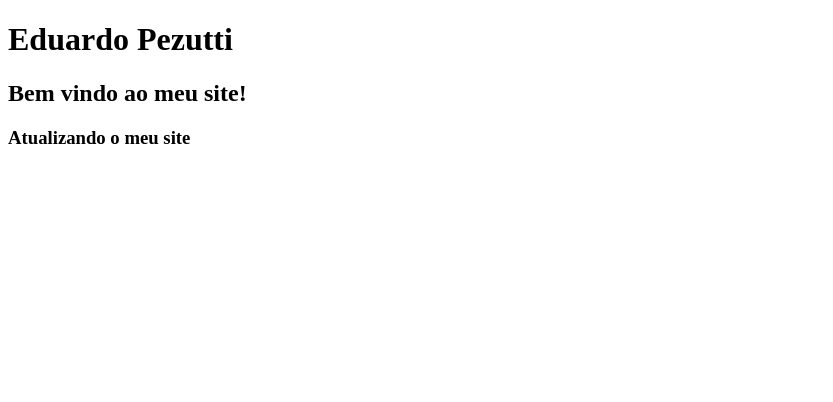
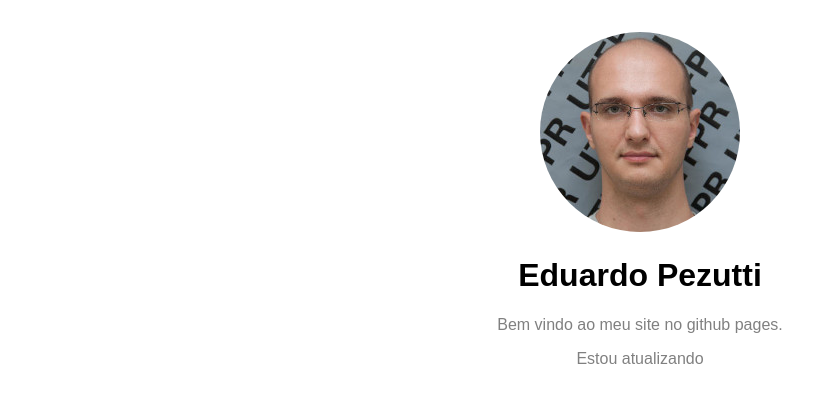
Before and after one commit to epbsantos/epbsantos.github.io, a plain HTML site: page index.html in a window 1280 px wide. Shown: the whole page, without its empty margins (0-833 px from the left). Drawn offline with Linux system fonts and the light colour scheme.

Commit message:
Add files via upload

```diff
--- /dev/null
+++ b/css/style.css
@@ -0,0 +1,19 @@
+body {
+    margin: 0;
+    font-family: sans-serif;
+}
+
+div {
+    width: 400px;
+    margin: 2em auto 0;
+    text-align: center;
+
+}
+
+div img {
+    border-radius: 200px;
+}
+
+p {
+    color: gray;
+}
--- a/index.html
+++ b/index.html
@@ -1,14 +1,24 @@
-<!doctype html>
+<!DOCTYPE html>
 <html lang="pt-br">
-  <head>
-    <title>Meu site no github pages</title>
-  <meta charset="utf-8">
-  </head>
-  <body>
+<head>
+    <meta charset="UTF-8">
+    <meta name="viewport" content="width=device-width, initial-scale=1.0">
+    <title>Meu site</title>
+    <link rel="stylesheet" href="css/style.css">
+</head>
+<body>
+    <div>
+
+    <img src="img/eduardo_pezutti.jpg" alt="Minha foto quando entrei na UTFPR">
+
     <h1>Eduardo Pezutti</h1>
 
-    <h2>Bem vindo ao meu site!</h2>
+    <p>Bem vindo ao meu site no github pages.</p>
 
-    <h3>Atualizando o meu site</h3>
-  </body>
+    <p>
+        Estou atualizando
+    </p>
+
+    </div>
+</body>
 </html>
```
Also changed, not shown: img/eduardo_pezutti.jpg (added).
